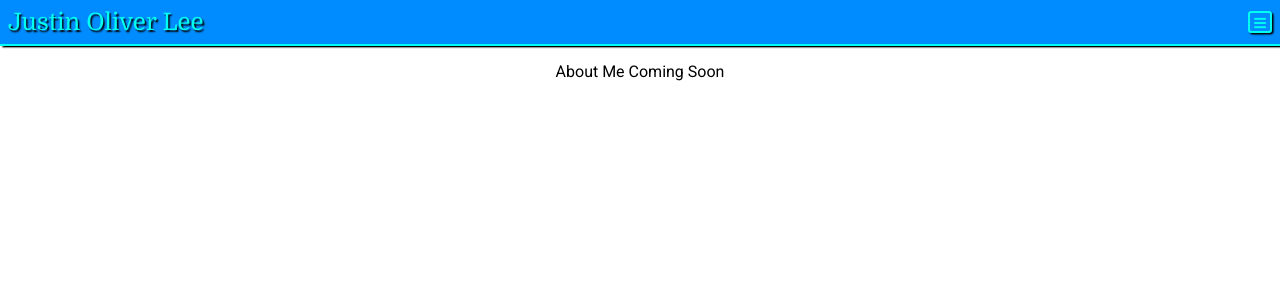
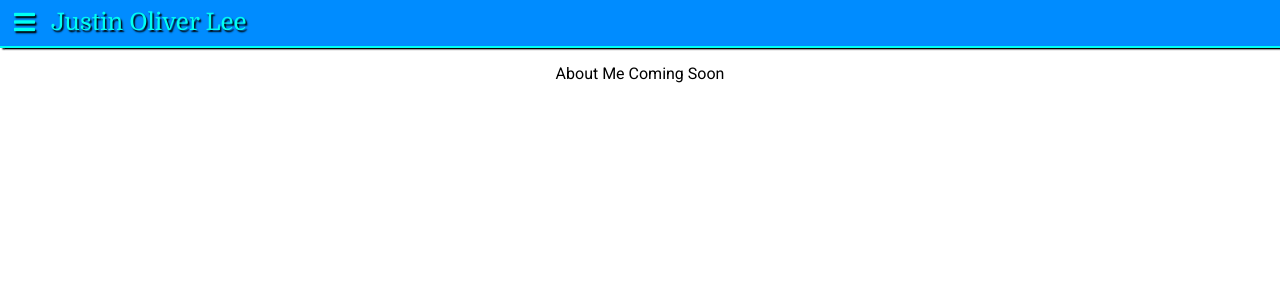
Before and after one commit to JOLee83/my-portfolio, a React (Create React App) app: page / in a window 1280 px wide. Shown: the top 300 px of the page. Built offline with nearby package versions, Linux system fonts and the light colour scheme.

Commit message:
css for desktop

```diff
--- a/src/Components/Toolbar/Toolbar.js
+++ b/src/Components/Toolbar/Toolbar.js
@@ -4,7 +4,7 @@ import MenuToggleButton from '../SideMenu/MenuToggleButton'
 
 const toolbar = props => (
 	<header>
-		<div>Justin Oliver Lee</div>
+		<div className="my-name">Justin Oliver Lee</div>
 		<div className="spacer" />
 		<div className="button-div">
 			<MenuToggleButton click={props._menuToggleClick} />
--- a/src/index.css
+++ b/src/index.css
@@ -27,12 +27,15 @@ header {
 	align-items: center;
 }
 .menubutton {
-	border: 2px solid rgb(0, 255, 242);
+	border: none;
 	background-color: transparent;
 	color: rgb(0, 255, 242);
-	padding: 0.2rem 0.25rem 0 0.25rem;
-	border-radius: 15%;
-	box-shadow: 0.1rem 0.1rem 0.1rem black;
+	text-shadow: 0.1rem 0.1rem 0.1rem black;
+	font-size: 1.5rem;
+	outline: none;
+}
+.menubutton:active {
+	text-shadow: none;
 }
 a {
 	color: rgb(0, 255, 242);
@@ -100,3 +103,42 @@ li {
 		opacity: 0;
 	}
 }
+@media (min-width: 500px) {
+	header {
+		flex-direction: row-reverse;
+		justify-content: flex-end;
+	}
+	.side-menu {
+		height: 100%;
+		width: auto;
+		border-bottom: none;
+		border-right: 2px solid rgb(0, 255, 242);
+	}
+	.side-menu ul {
+		flex-direction: column;
+	}
+	.side-menu-out {
+		height: 100%;
+		width: auto;
+		border-bottom: none;
+		border-right: 2px solid rgb(0, 255, 242);
+	}
+	.side-menu-out ul {
+		flex-direction: column;
+	}
+	li {
+		margin: 1rem 1rem;
+	}
+	a:hover {
+		color: rgba(4, 1, 143, 0.993);
+	}
+	a:active {
+		text-shadow: none;
+	}
+	.my-name {
+		margin-left: 10px;
+	}
+	.spacer {
+		display: none;
+	}
+}
```
